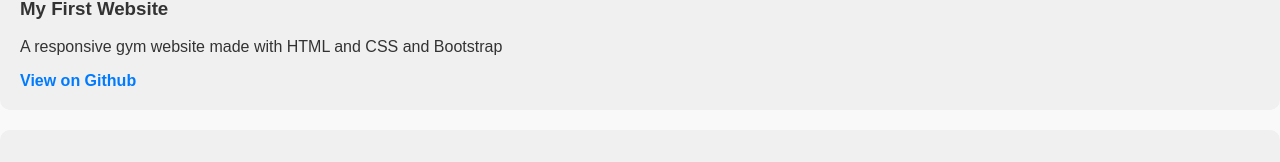
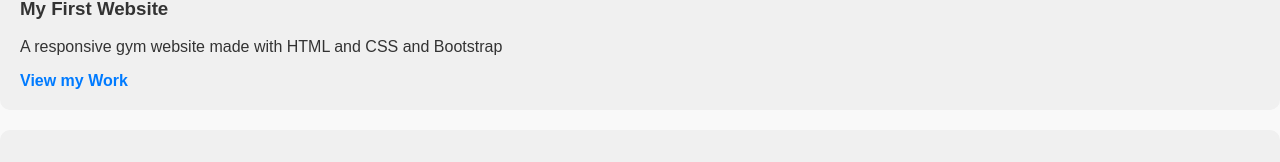
Before and after one commit to anas-1001/my-portfolio, a React (Vite) app: page /projects in a window 1280 px wide. Shown: the part 189-351 px from the top of the page. Built offline with nearby package versions, Linux system fonts and the light colour scheme.

Commit message:
new commit updated

```diff
--- a/src/Projects.jsx
+++ b/src/Projects.jsx
@@ -1,3 +1,5 @@
+import { Link } from "react-router";
+
 function Projects() {
 
     return (
@@ -6,7 +8,8 @@ function Projects() {
             <div className="project-card">
                 <h3>My First Website</h3>
                 <p>A responsive gym website made with HTML and CSS and Bootstrap</p>
-                <a href="https://anas-1001.github.io/bootstrap-project/" target="_blank">View on Github</a>
+                {/* <a href="https://anas-1001.github.io/bootstrap-project/" target="_blank">View on Github</a> */}
+                     <Link to="https://anas-1001.github.io/bootstrap-project/" >View my Work</Link>
             </div>
             <div className="project-card">
                 <h3>React Projects</h3>
```
